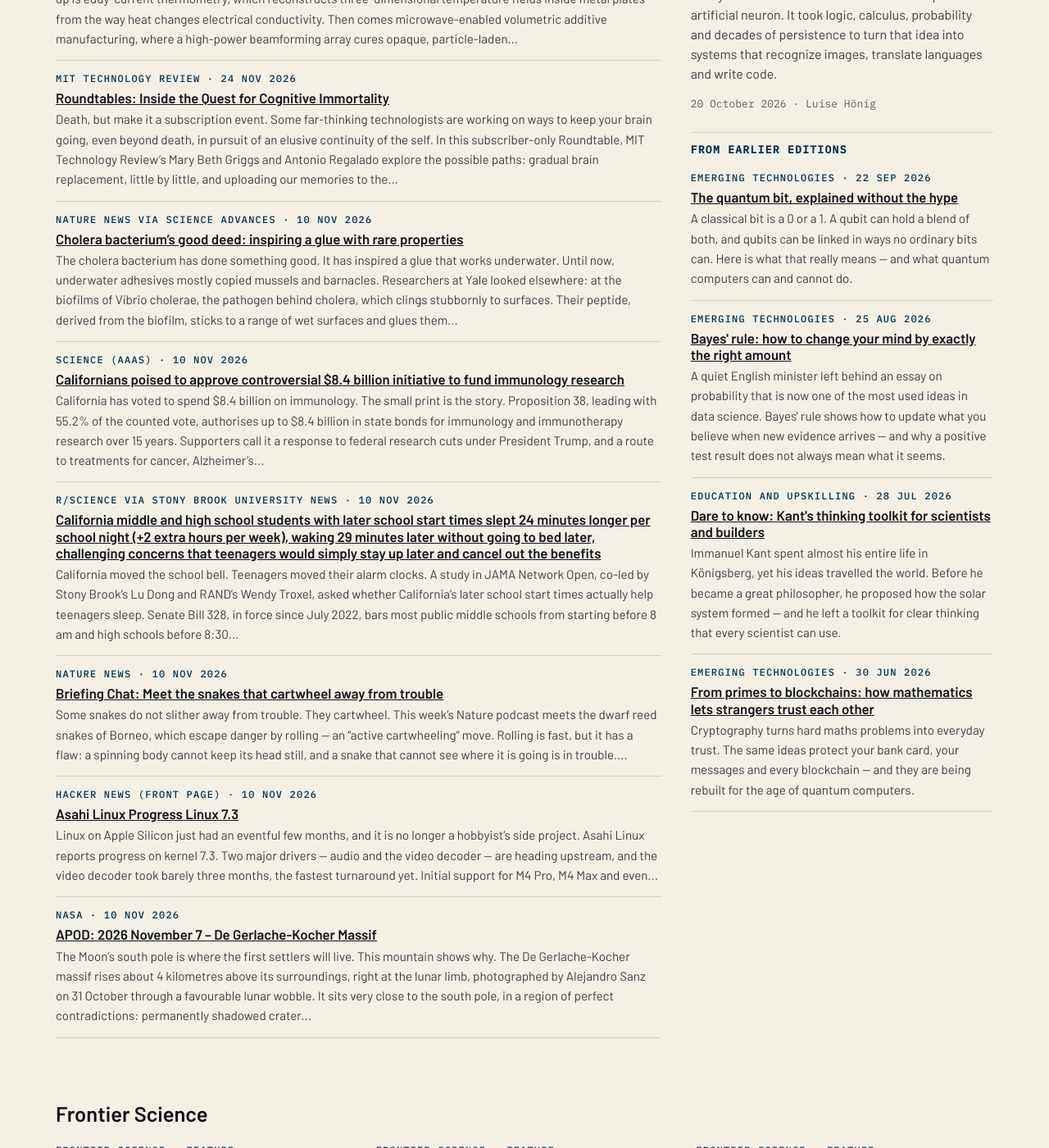
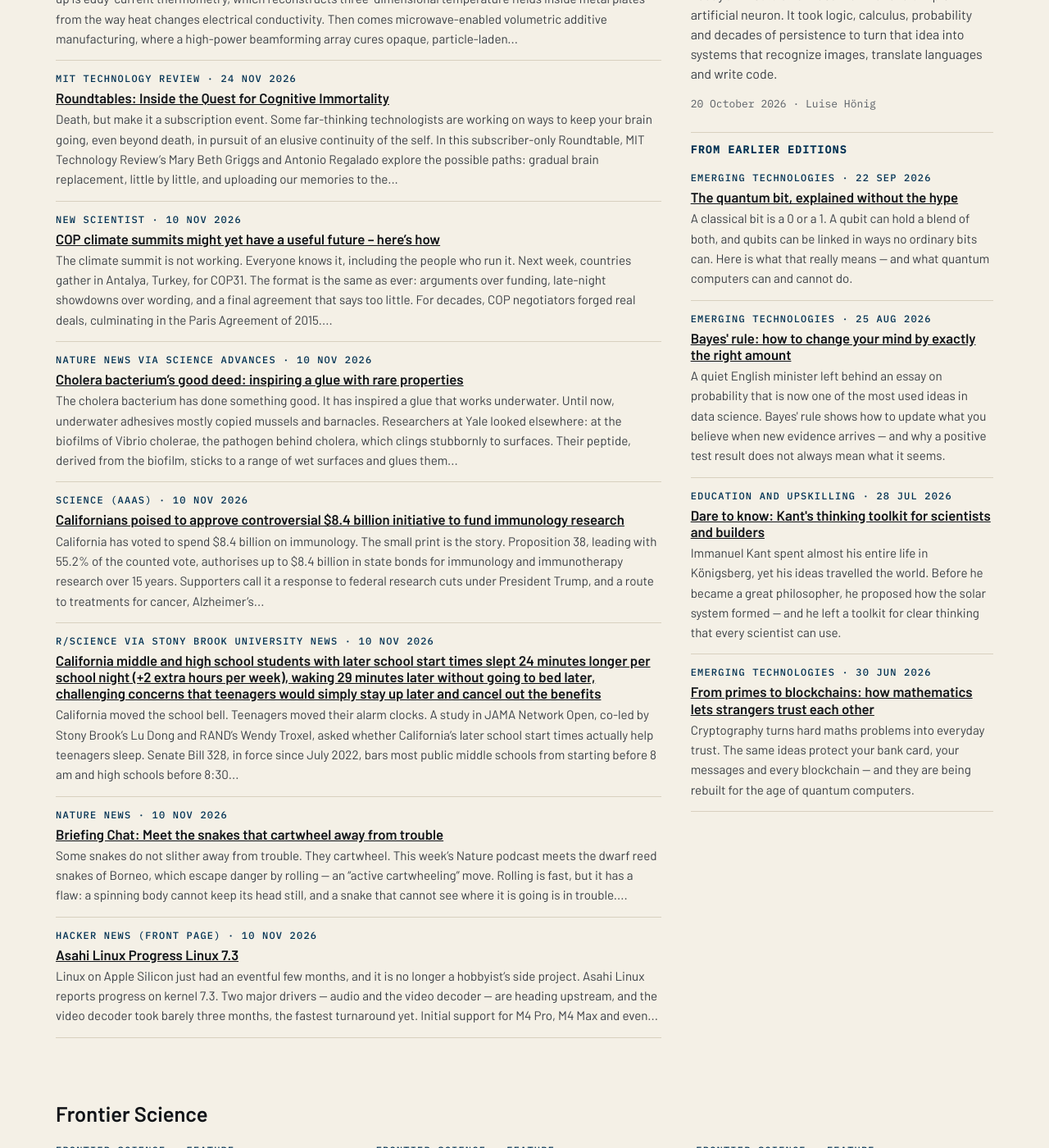
Before and after one commit to katz-news/katz.news, a Jekyll site: the page built from index.html, in a window 1280 px wide and 1400 px high, scrolled down 535 px. Shown: the whole window at 82% size. Built offline with Jekyll 4.4.1, drawn with Linux system fonts in a browser that asks for light colours.

Commit message:
Publish 2026-11-07

```diff
--- a/_data/build.yml
+++ b/_data/build.yml
@@ -1 +1 @@
-published_at: 2026-11-07T18:33:44Z
+published_at: 2026-11-07T18:36:41Z
--- /dev/null
+++ b/_posts/briefs/2026-11-07-cop-climate-summits-might-yet-have-a-useful-future-here-s-ho.md
@@ -0,0 +1,15 @@
+---
+published: true
+title: COP climate summits might yet have a useful future – here’s how
+date: 2026-11-10
+section: science
+source_name: New Scientist
+source_url: https://www.newscientist.com/article/2596962-cop-climate-summits-might-yet-have-a-useful-future-heres-how/?utm_campaign=RSS|NSNS&utm_content=home&utm_medium=RSS&utm_source=NSNS
+---
+The climate summit is not working. Everyone knows it, including the people who run it.
+
+Next week, countries gather in Antalya, Turkey, for COP31. The format is the same as ever: arguments over funding, late-night showdowns over wording, and a final agreement that says too little. For decades, COP negotiators forged real deals, culminating in the Paris Agreement of 2015. Since then, they have struggled to agree on even mentioning fossil fuels.
+
+But there is one bright spark. The Turkish hosts are touting an electrification pledge, and focusing on electrification is smart. Electricity is far more efficient than burning fuel. China and Indonesia are already ahead on electrifying their economies; India and Brazil are catching up fast. Richer countries, meanwhile, are not moving fast enough.
+
+Conclusion: COPs have generated a lot of words and not much action — but a plug, properly pulled, might yet power progress.
```
